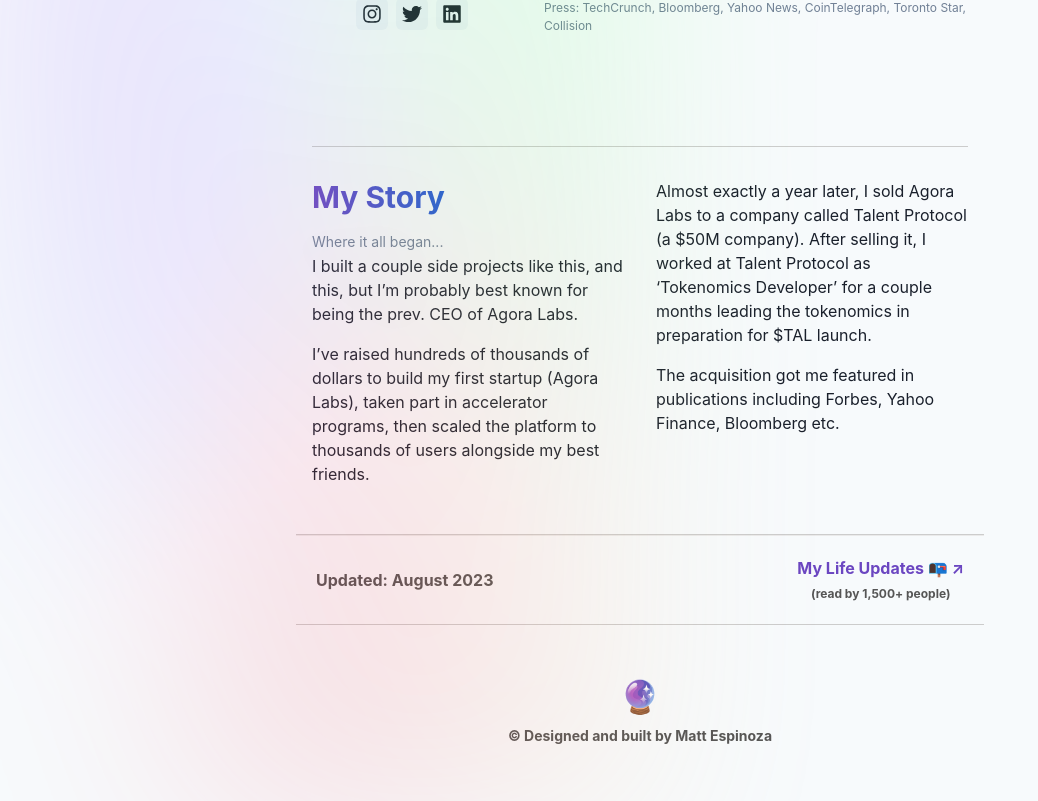
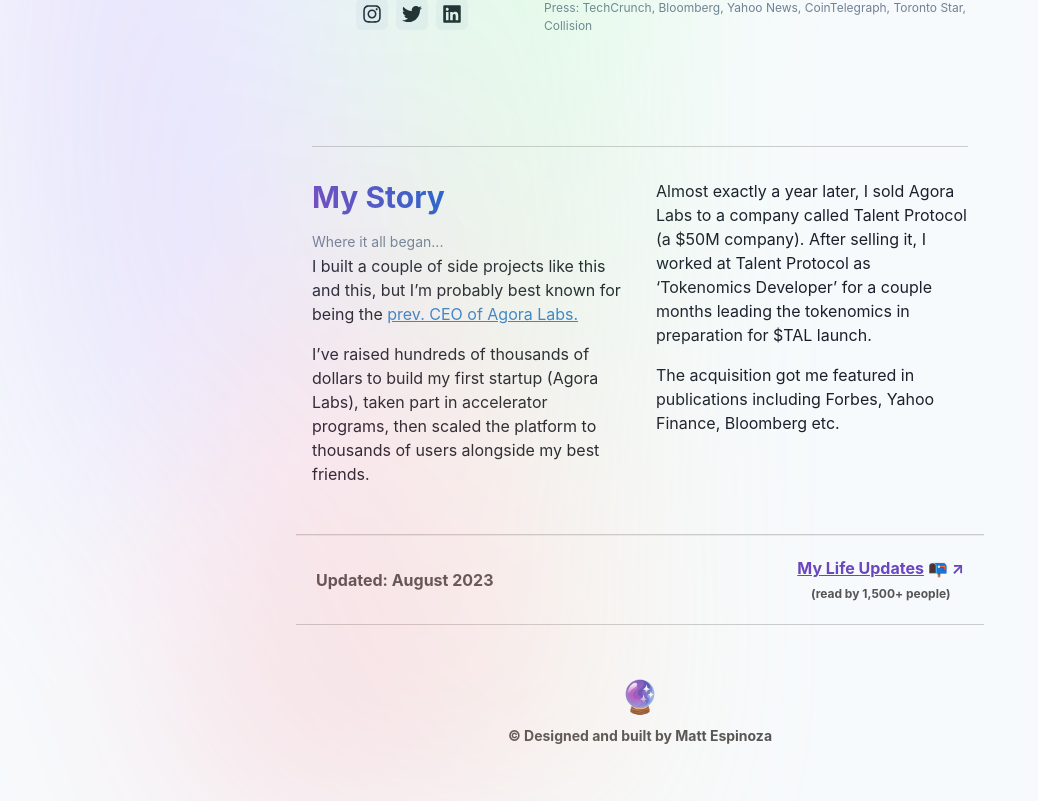
Before and after one commit to MattEspoz/personal-website, a Next.js app: page / in a window 1280 px wide. Shown: the part 407-1208 px from the top of the page, without its empty margins (0-1038 px from the left). Built offline with nearby package versions, Linux system fonts and the light colour scheme.

Commit message:
completed footer

```diff
--- a/src/components/MyStory.tsx
+++ b/src/components/MyStory.tsx
@@ -1,4 +1,11 @@
-import { Box, Heading, SimpleGrid, Text } from "@chakra-ui/react";
+import {
+  Box,
+  Link as ChakraLink,
+  Heading,
+  Link,
+  SimpleGrid,
+  Text,
+} from "@chakra-ui/react";
 
 const MyStorySection = () => {
   return (
@@ -20,8 +27,16 @@
             Where it all began...
           </Text>
           <Text fontSize="md" mb={4}>
-            I built a couple side projects like this, and this, but I’m probably
-            best known for being the prev. CEO of Agora Labs.
+            I built a couple of side projects like this and this, but I’m
+            probably best known for being the{" "}
+            <ChakraLink
+              href="https://www.agoralabs.xyz/"
+              isExternal
+              color="blue.500"
+              textDecoration="underline"
+            >
+              prev. CEO of Agora Labs.
+            </ChakraLink>
           </Text>
           <Text fontSize="md" mb={4}>
             I’ve raised hundreds of thousands of dollars to build my first
--- a/src/components/layout/Footer.tsx
+++ b/src/components/layout/Footer.tsx
@@ -17,6 +17,11 @@
     setLastUpdated(getCurrentDate());
   }, []);
 
+  const handleMyUpdatesClick = () => {
+    // Redirect to https://compound.super.site/ in a new tab
+    window.open("https://compound.beehiiv.com/", "_blank");
+  };
+
   return (
     <>
       <div className="footer-container">
@@ -26,8 +31,8 @@
         </div>
         <div className="right-content">
           {/* My Life Updates 📭 ↗ */}
-          <p className="my-updates">
-            My Life Updates 📭 ↗<br />
+          <p className="my-updates" onClick={handleMyUpdatesClick}>
+            <u>My Life Updates</u> 📭 ↗<br />
             <span>(read by 1,500+ people)</span>
           </p>
         </div>
@@ -71,6 +76,13 @@
           font-size: 1rem;
           font-weight: bold;
           color: #6b46c1;
+          cursor: pointer; /* Add cursor pointer to indicate it's clickable */
+          transition: color 0.2s ease, transform 0.2s ease; /* Add transition for color and transform */
+        }
+
+        .my-updates:hover {
+          color: teal; /* Change color on hover to teal */
+          transform: translateY(-2px); /* Add floating effect on hover */
         }
 
         .my-updates span {
```
